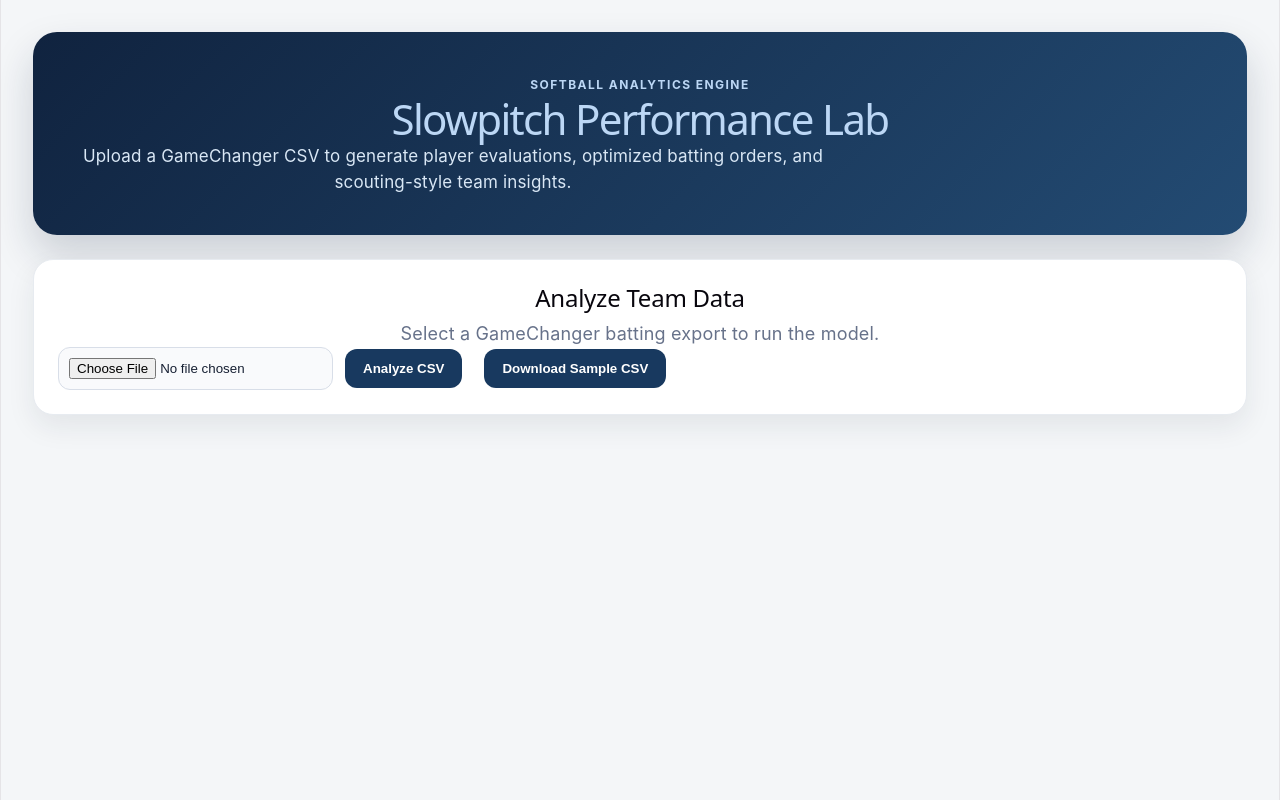
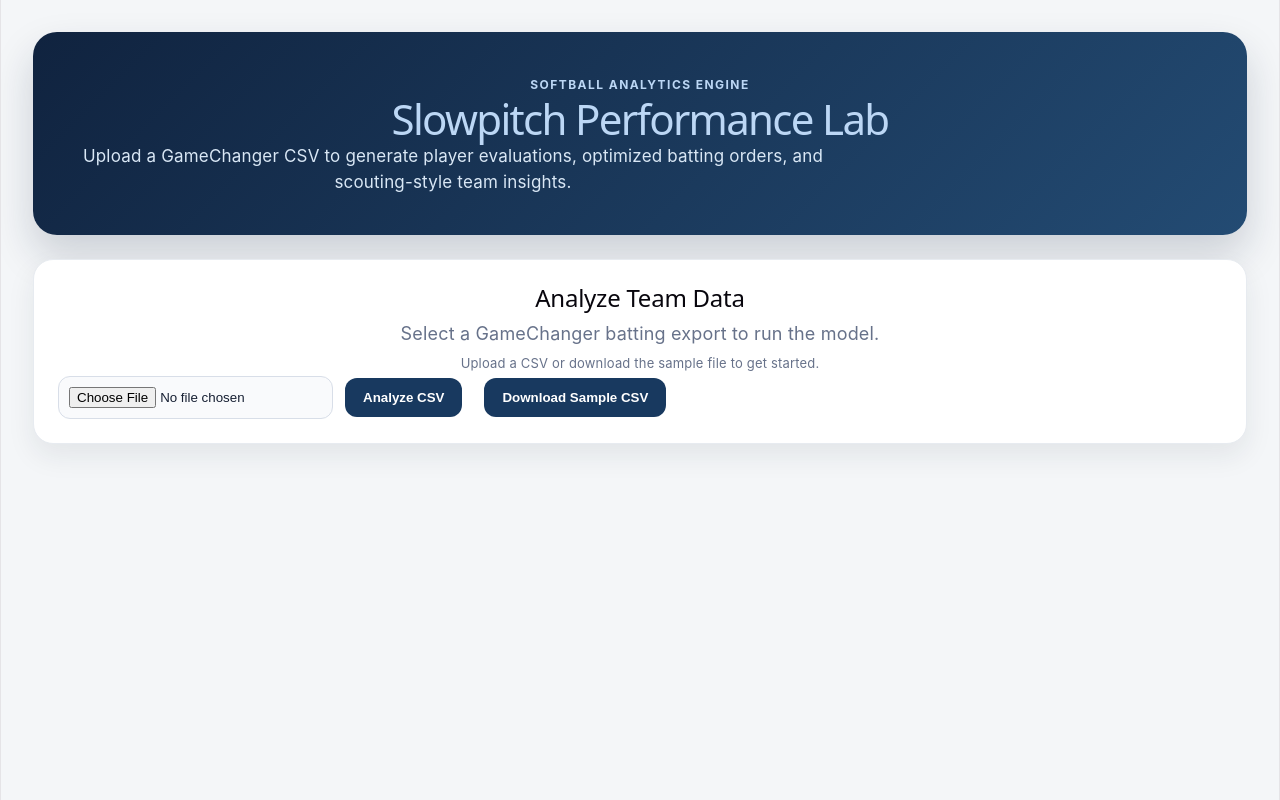
Before and after one commit to mattmartiny/slowpitch-performance-lab, a React (Vite) app in the folder slowpitch-ui/: page / in a window 1280 px wide. Built offline with nearby package versions, Linux system fonts and the light colour scheme.

Commit message:
Update README with live demo link, features, and tech stack; enhance error handling and user prompts in App component

```diff
--- a/slowpitch-ui/src/App.jsx
+++ b/slowpitch-ui/src/App.jsx
@@ -68,7 +68,8 @@
         body: formData,
       });
       if (!res.ok) {
-        throw new Error("Analysis failed. Check your CSV format or backend logs.");
+        const text = await res.text();
+        throw new Error(text || "Analysis failed");
       }
 
       const data = await res.json();
@@ -104,6 +105,14 @@
           <p>Select a GameChanger batting export to run the model.</p>
         </div>
 
+
+        {!result && !loading && (
+          <p className="muted">
+            Upload a CSV or download the sample file to get started.
+          </p>
+        )}
+
+
         <div className="upload-row">
           <input
             type="file"
@@ -111,7 +120,7 @@
             onChange={(e) => setFile(e.target.files?.[0] ?? null)}
           />
           <button onClick={handleUpload} disabled={loading}>
-            {loading ? "Analyzing..." : "Analyze CSV"}
+            {loading ? "Waking analytics engine (up to 60s)..." : "Analyze CSV"}
           </button>
 
 
```
Also changed, not shown: 1 other file (tests, documents, lock files or other folders).
